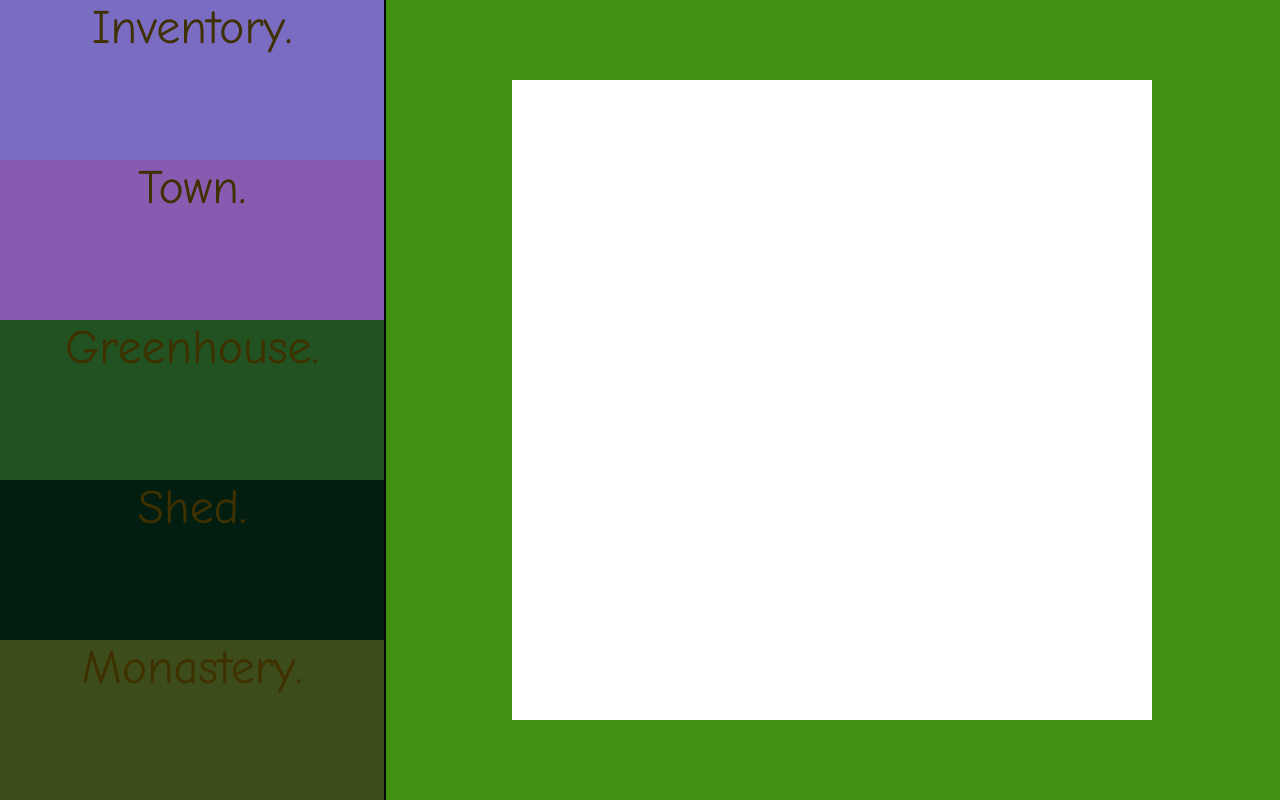
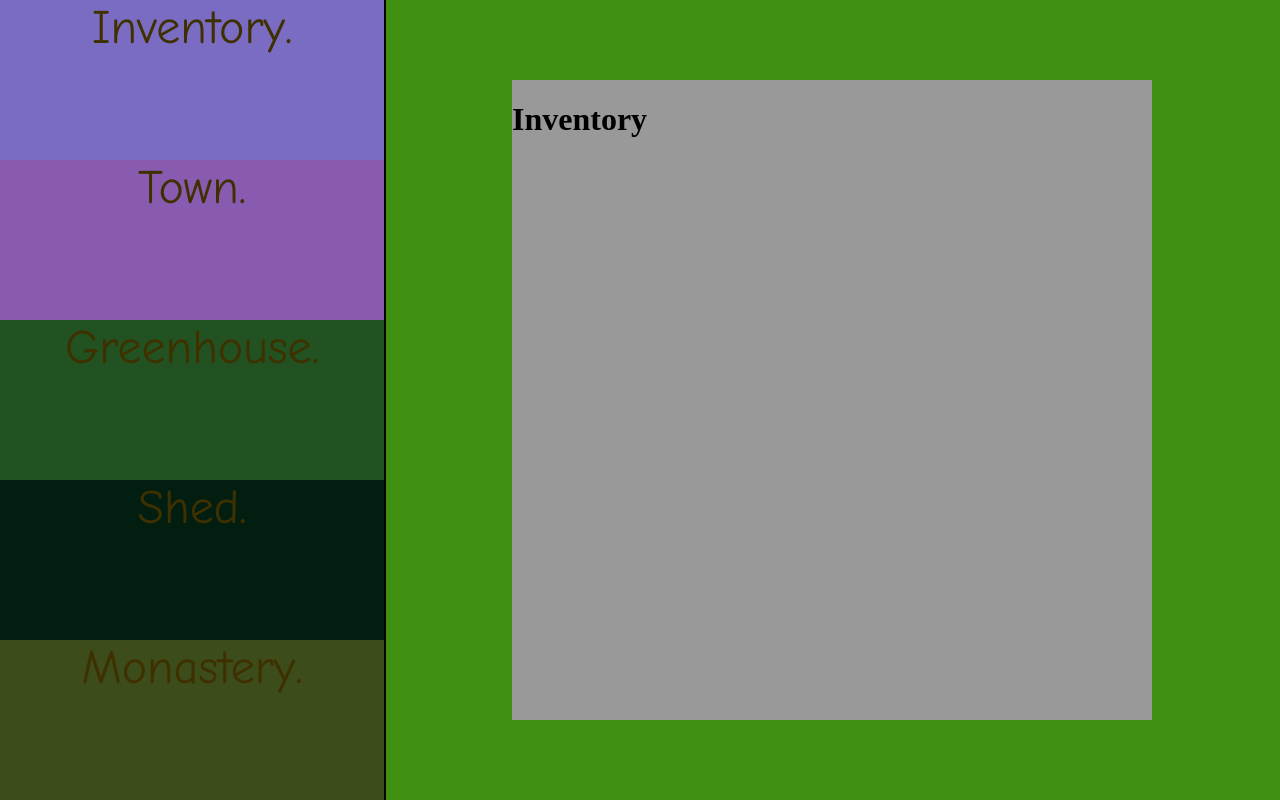
Before and after one commit to Stamp7788/Plant-Game, a plain HTML site: page index.html in a window 1280 px wide. Shown: the top 800 px of the page. Drawn offline with Linux system fonts and the light colour scheme.

Commit message:
Commit last of Replit changes

```diff
--- a/index.html
+++ b/index.html
@@ -36,7 +36,7 @@
       <div id="farmland"></div>
       <div id="inventoryMenu">
         <h1>Inventory</h1>
-
+          <div id="inventoryBanner"></div>
       </div>
       <div id="townMenu"></div>
       <div id="greenhouseMenu"></div>
--- a/mainStyleSheet.css
+++ b/mainStyleSheet.css
@@ -165,14 +165,14 @@ body {
 
 #inventoryMenu {
   position: absolute;
-  z-index: 3;
+  z-index: 5;
   margin: 0;
   padding: 0;
   left: 15vw;
   width: 50vw;
   height: 80vh;
   top: 10vh;
-  background-color: #ffffff;
+  background-color: #999999;
 }
 
 #townMenu {
@@ -184,19 +184,19 @@ body {
   width: 50vw;
   height: 80vh;
   top: 10vh;
-  background-color: #ffffff;
+  background-color: #777777;
 }
 
 #greenhouseMenu {
   position: absolute;
-  z-index: 5; /* need to edit this back when done!! */
+  z-index: 3;
   margin: 0;
   padding: 0;
   left: 15vw;
   width: 50vw;
   height: 80vh;
   top: 10vh;
-  background-color: #ffffff;
+  background-color: #555555;
 }
 
 #shedMenu {
@@ -208,7 +208,7 @@ body {
   width: 50vw;
   height: 80vh;
   top: 10vh;
-  background-color: #ffffff;
+  background-color: #333333;
 }
 
 #monasteryMenu {
@@ -220,5 +220,5 @@ body {
   width: 50vw;
   height: 80vh;
   top: 10vh;
-  background-color: #ffffff;
+  background-color: #cccccc;
 }
```
